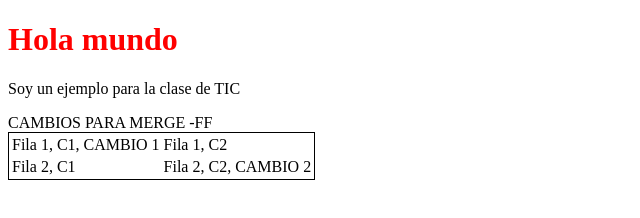
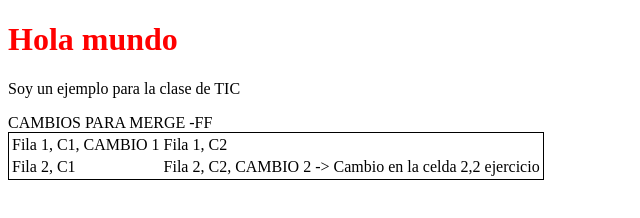
Before and after one commit to URSUS32/REPO-TIC-2-739974, a plain HTML site: page index.html in a window 1280 px wide. Shown: the whole page, without its empty margins (0-640 px from the left). Drawn offline with Linux system fonts and the light colour scheme.

Commit message:
Change on index.htnl 2,2

```diff
--- a/index.html
+++ b/index.html
@@ -19,7 +19,7 @@
         </tr>
         <tr>
             <td>Fila 2, C1</td>
-            <td>Fila 2, C2, CAMBIO 2</td>
+            <td>Fila 2, C2, CAMBIO 2 -> Cambio en la celda 2,2 ejercicio</td>
         </tr>
     </table>
 </body>
```
